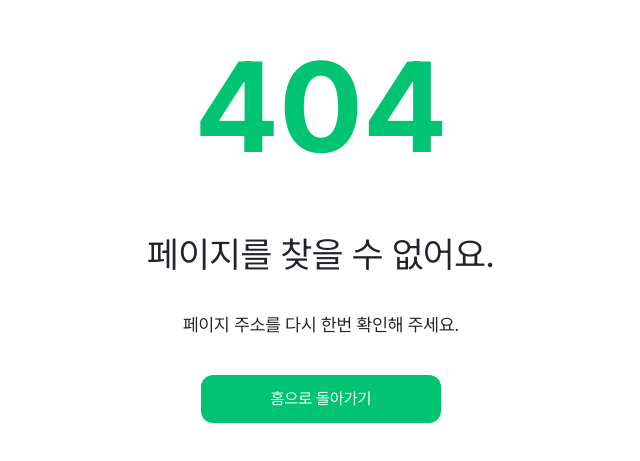
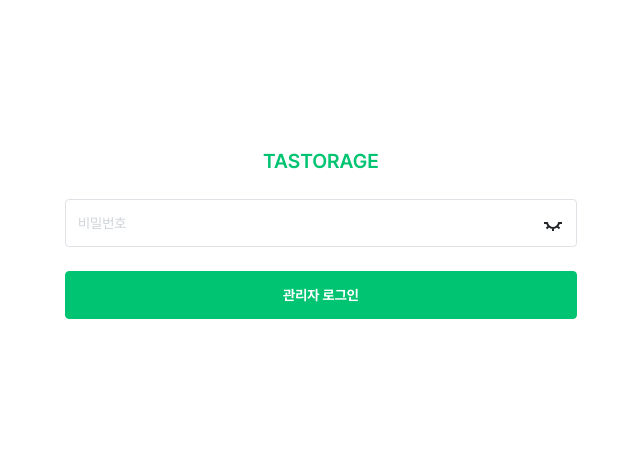
Before and after one commit to Stilllee/tastorage, a Next.js app: page /admin/login in a window 1280 px wide. Before the commit this address had no page. Shown: the part 167-628 px from the top of the page, without its empty margins (319-959 px from the left). Built offline with nearby package versions, Linux system fonts and the light colour scheme.

Commit message:
[feat] 관리자 로그인 페이지 UI 구현

```diff
--- /dev/null
+++ b/src/app/admin/login/page.tsx
@@ -0,0 +1,37 @@
+"use client";
+
+import { GrFormView, GrFormViewHide } from "react-icons/gr";
+
+import { useState } from "react";
+
+export default function Page() {
+  const [isHide, setIsHide] = useState(true);
+
+  const toggleHide = () => setIsHide(!isHide);
+
+  return (
+    <div className="flex h-screen flex-col items-center justify-center">
+      <form className="flex w-full max-w-xl flex-col items-center gap-6 px-8 py-5">
+        <span className="text-xl font-semibold text-main">TASTORAGE</span>
+        <div className="relative w-full">
+          <input
+            className="h-12 w-full items-center rounded-[4px] border border-lightGray px-3 py-3 text-sm text-textBlack outline-none placeholder:text-gray focus:border-main"
+            type={isHide ? "password" : "text"}
+            placeholder="비밀번호"
+            autoComplete="off"
+          />
+          <button
+            type="button"
+            className="main absolute right-3 top-1/2 -translate-y-1/2 text-2xl"
+            onClick={toggleHide}
+          >
+            {isHide ? <GrFormViewHide /> : <GrFormView />}
+          </button>
+        </div>
+        <button className="h-12 w-full rounded-[4px] border border-main bg-main px-3 text-sm font-bold text-white">
+          관리자 로그인
+        </button>
+      </form>
+    </div>
+  );
+}
```
